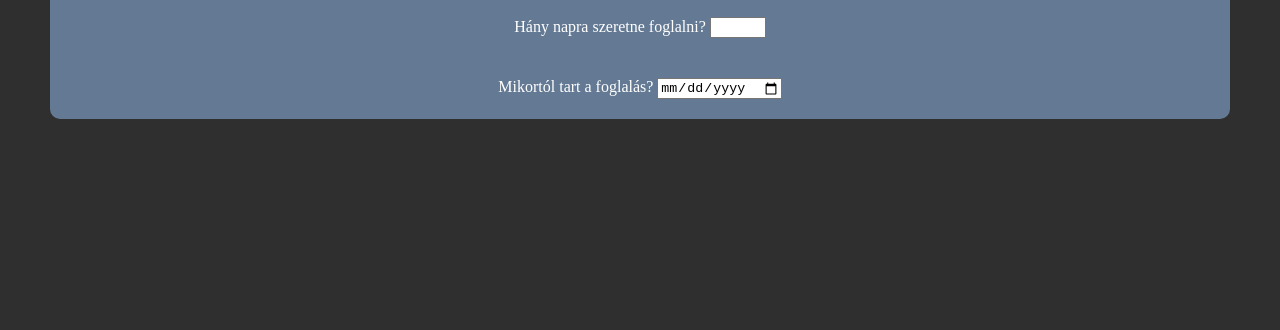
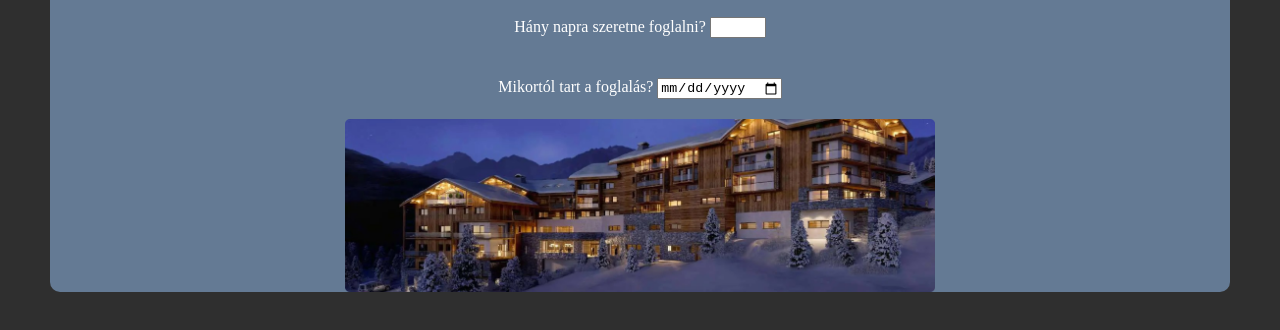
Before and after one commit to KOVRoland/szallo, a plain HTML site: page foglalas.html in a window 1280 px wide. Shown: the part 152-482 px from the top of the page. Drawn offline with Linux system fonts and the light colour scheme.

Commit message:
kép beillesztése

```diff
--- a/foglalas.css
+++ b/foglalas.css
@@ -17,3 +17,8 @@ label,input{
     margin-top: 20px;
     margin-bottom: 20px;
 }
+img{
+    max-width: 50%;
+    margin: auto;
+    display: block;
+}
--- a/foglalas.html
+++ b/foglalas.html
@@ -22,6 +22,8 @@
 
         <label for="">Mikortól tart a foglalás?</label>
         <input type="date" name="" id="kezdes">
+
+        <img src="kepek/fejlec.png" alt="">
     </main>
 
 </body>
```
Also changed, not shown: style.css (+2 -15 lines).
